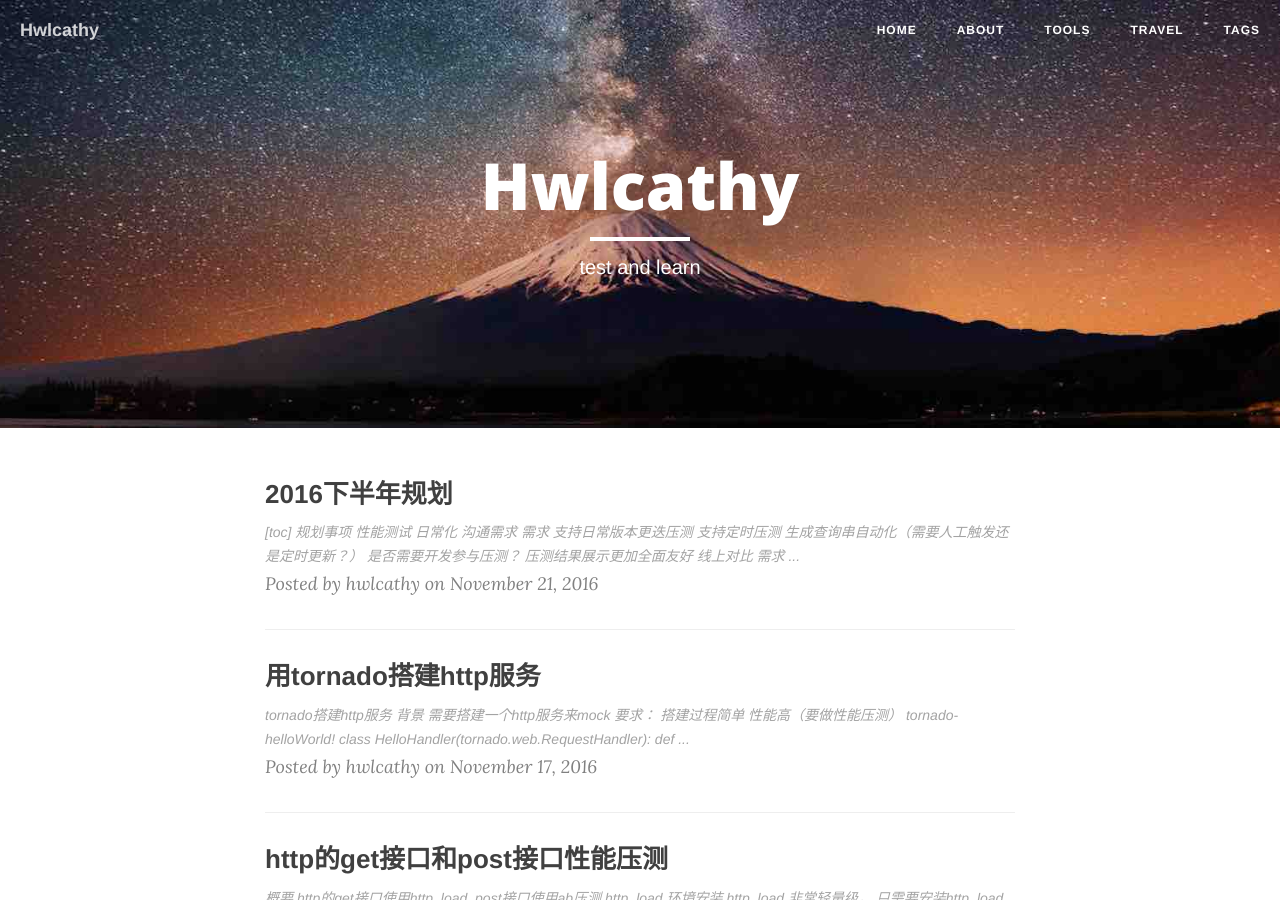
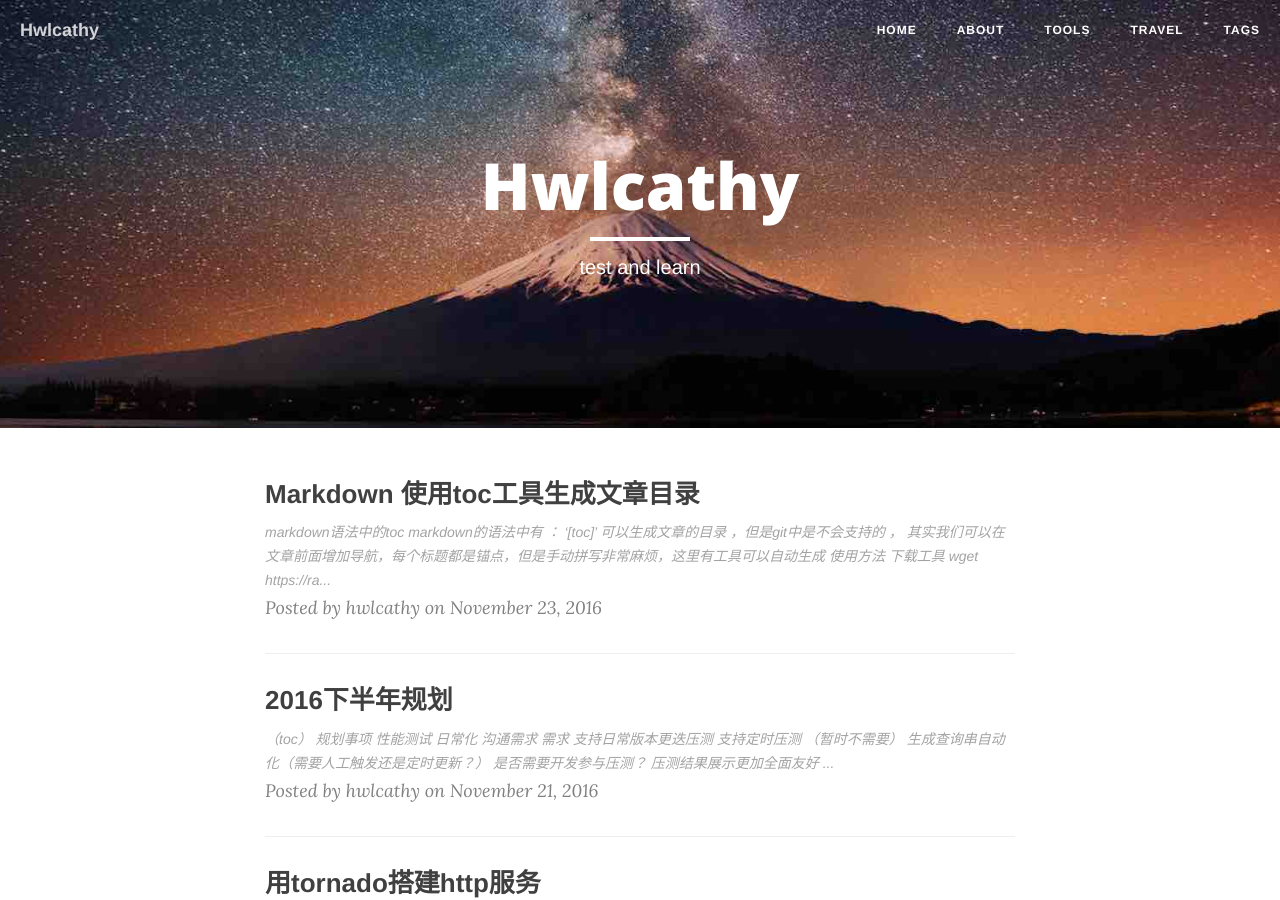
Before and after one commit to hwlcathy/hwlcathy.github.io, a Jekyll site: the page built from index.html, in a window 1280 px wide and 900 px high. Built offline with Jekyll 4.4.1, drawn with Linux system fonts in a browser that asks for light colours; nearby versions of some CDN libraries; the list of posts is cut into pages by our own code.

Commit message:
toc工具

````diff
--- a/_posts/2016-11-21-plan_list.md
+++ b/_posts/2016-11-21-plan_list.md
@@ -6,7 +6,7 @@ tags: [plan, ]
 description: 下半年规划， 后续不断更新
 ---
 
-[toc]
+（toc）
 
 # 规划事项
 
@@ -20,10 +20,11 @@ description: 下半年规划， 后续不断更新
 ### 需求
 
 - 支持日常版本更迭压测
-- 支持定时压测
+- 支持定时压测 （暂时不需要）
 - 生成查询串自动化（需要人工触发还是定时更新？）
 - 是否需要开发参与压测？
 - 压测结果展示更加全面友好
+	- 自动对比上一次结果， 开发可以自己一键压测+查看结果
 
 
 
--- /dev/null
+++ b/_posts/2016-11-23-generate_toc.md
@@ -0,0 +1,56 @@
+---
+layout: post
+title: Markdown 使用toc工具生成文章目录
+categories: [blog ]
+tags: [Read, ]
+description: toc生成工具
+---
+
+#  markdown语法中的toc
+
+markdown的语法中有 ： '[toc]' 可以生成文章的目录 ，但是git中是不会支持的 ， 其实我们可以在文章前面增加导航，每个标题都是锚点，但是手动拼写非常麻烦，这里有工具可以自动生成
+
+
+
+## 使用方法
+
+- 下载工具
+
+```shell
+wget https://raw.githubusercontent.com/ekalinin/github-markdown-toc/master/gh-md-toc
+chmod a+X gh-md-toc
+```
+
+
+
+- 处理已经写好的md文件
+
+```shell
+cat tkmonitor.md  | toc -  #这里toc已经设置别名
+   * [线上监控](#线上监控)
+      * [监控系统构成方式](#监控系统构成方式)
+      * [目前单品引擎已有的监控](#目前单品引擎已有的监控)
+         * [离线部分](#离线部分)
+            * [概述](#概述)
+            * [一. checkOdpsData](#一-checkodpsdata)
+               * [如何监控一份odps数据？](#如何监控一份odps数据)
+            * [二. checkHdfsData](#二-checkhdfsdata)
+               * [如何增加监控hdfs数据？](#如何增加监控hdfs数据)
+         * [实时更新监控](#实时更新监控)
+            * [概述](#概述-1)
+            * [如何接入新的实时更新任务 ？](#如何接入新的实时更新任务-)
+               * [trace日志格式](#trace日志格式)
+               * [trace日志的查询方式](#trace日志的查询方式)
+               * [接入一个新的实时更新模块](#接入一个新的实时更新模块)
+
+```
+
+- 将工具输出拷贝到md文件头部即可
+- 后续考虑进一步优化 ， 直接成型
+- 目前实验Linux可行，mac不行
+
+
+
+## 工具来源
+
+https://github.com/ekalinin/github-markdown-toc
````
